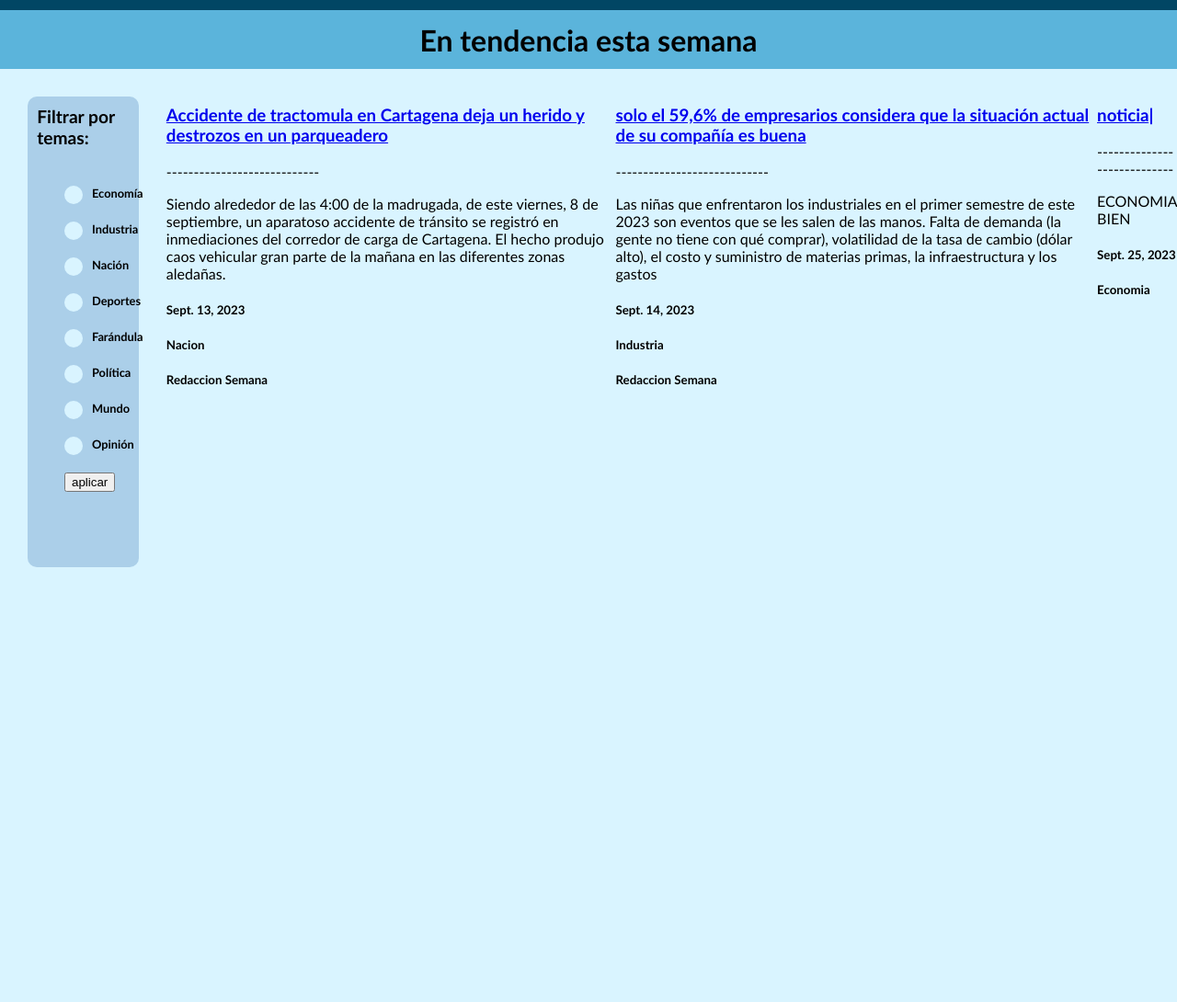
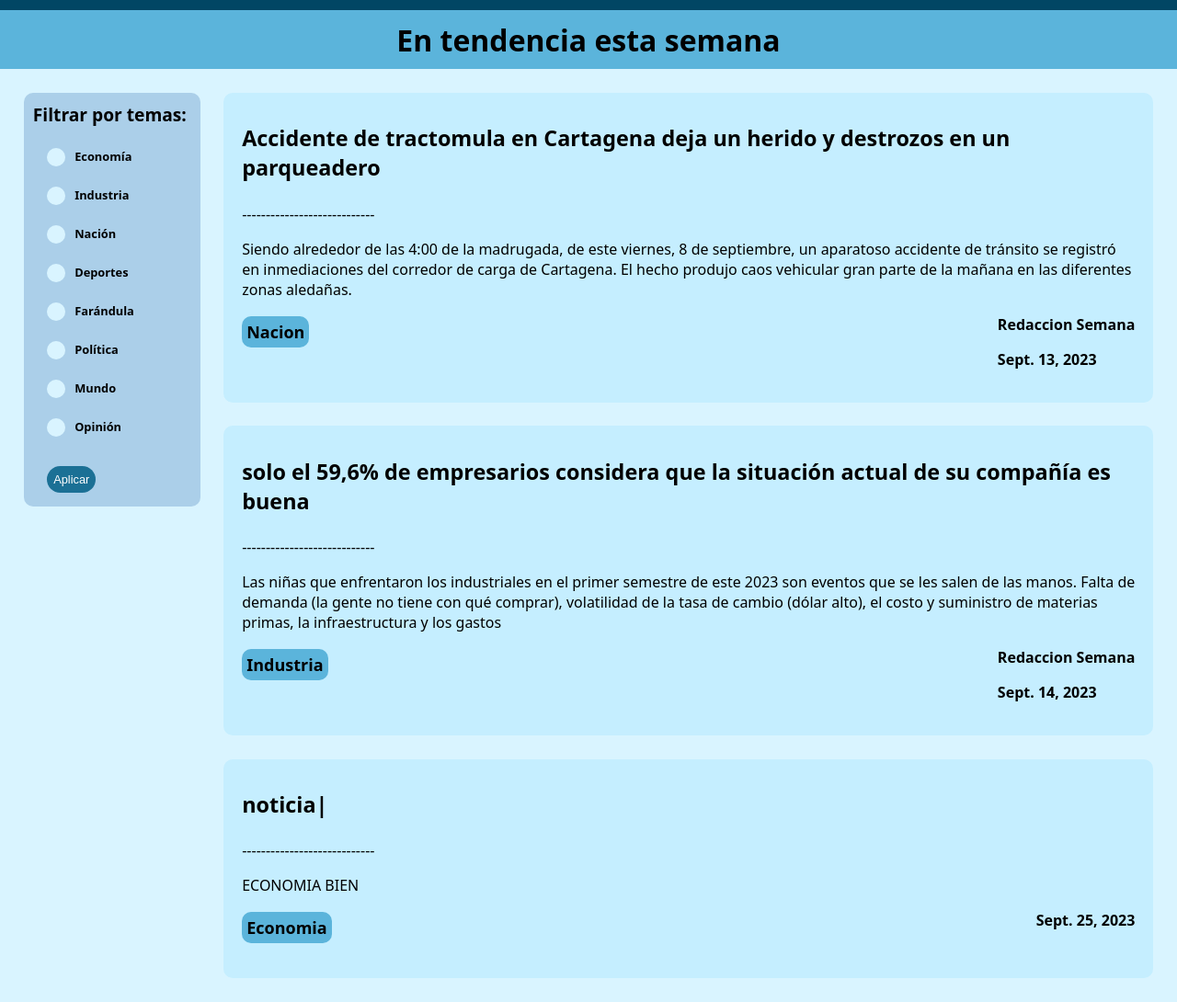
Before and after one commit to nicolasgutar/RyM, a Django app: page / in a window 1280 px wide. Shown: the part 169-1259 px from the top of the page at 92% size. Before the commit the page ends 786 px from the top, so only its background shows below. Run offline with Django 4.2, Linux system fonts and the light colour scheme; data comes from the database, SQL or seed files in the repository.

Commit message:
terminado tendencias

```diff
--- a/main/static/clases.css
+++ b/main/static/clases.css
@@ -1,5 +1,6 @@
 body{
     margin: 0px;
+    font-family: system-ui, -apple-system, BlinkMacSystemFont, 'Segoe UI', Roboto, Oxygen, Ubuntu, Cantarell, 'Open Sans', 'Helvetica Neue', sans-serif;
 }
 
 .contenedor-titulo{
@@ -17,38 +18,45 @@ body{
   height: 5vw
 }
 .contenedor-noticias{
-  display: flex;
-  margin-top: 20px;
+  margin-top: 2vw;
 }
 
 .title{
-    font-size: 5vw;
-    font-family: 'Times New Roman';
-    font-weight: bolder;
-    margin: 0px;
-    align-self: center;
+  font-size: 5vw;
+  font-family: 'Times New Roman';
+  font-weight: bolder;
+  margin: 0px;
+  align-self: center;
+}
+
+.titulo-noticia{
+  font-size: 20px;
+  text-decoration: none;
+  color: black;
+}
+.titulo-noticia:hover{
+  color: #1B7095;
 }
 
 .subtitle{
-  font-family: 'Gill Sans', 'Gill Sans MT', Calibri, 'Trebuchet MS', sans-serif;
   font-size: 2.5vw;
-  font-weight: 600;
+  font-weight: 700;
   margin: 0px;
 }
 .subtitle2{
   padding: 0.8vw;
   font-size: 1.5vw;
-  font-weight: 600;
+  font-weight: 700;
   margin: 0px;
 }
 
 .form-filtros{
-  padding-left: 40px;
-  padding-top: 30px;
-  font-family: 'Gill Sans', 'Gill Sans MT', Calibri, 'Trebuchet MS', sans-serif;
+  padding-left: 2vw;
+  padding-top: 1vw;
   font-size: 1vw;
   font-weight: 600;
-
+  width: inherit;
+  height: 25vw;
 }
 
 .form-checkbox{
@@ -61,6 +69,7 @@ body{
   border-radius: 50%;
   outline: none;
   margin: 0px;
+  font-size: auto;
 }
 .form-checkbox:checked {
   background-color: #1B7095; /* Cambia el color de fondo cuando está marcado */
@@ -75,24 +84,40 @@ body{
   display: flex;
   background-color: #D9F4FF;
   height: 100%;
-  font-family: 'Gill Sans', 'Gill Sans MT', Calibri, 'Trebuchet MS', sans-serif;
 }
 
 .filtros{
   position: sticky;
   background-color: #ABCFE9;
-  margin: 30px;
-  margin-top: 30px;
+  margin: 2vw;
+  margin-top: 2vw;
   top: 20px;
-  width: 35vw;
-  height: 40vw;
+  width: 15vw;
+  height: 30vw;
+  min-height: 450px;
   border-radius: 10px;
 }
 
 .noticia{
-  background-color: #ABCFE9;
+  background-color: #C5EEFF;
   border-radius: 10px;
-  margin-bottom: 20px;
+  margin-bottom: 2vw;
+  margin-right: 2vw;
+  padding: 20px;
+  padding-top: 10px;
+}
+
+.info-noticia{
+  display: flex;
+  justify-content: space-between;
+  font-weight: 600;
+}
+.tag-noticia{
+  background-color: #5BB4DB;
+  border-radius: 10px;
+  font-size: large;
+  align-self: baseline;
+  padding: 5px;
 }
 
 .big-text{
@@ -145,11 +170,12 @@ body{
 
 .submit-btn{
   background-color: #1B7095;
-  border-radius: 7px;
+  border-radius: 15px;
   color: white;
-  border-width: thin;
+  border: #D9F4FF;
   margin-top: 10px;
   font-size: inherit;
+  padding: 7px;
 }
 
 @media only screen and (max-width: 1315px) {
--- a/main/templates/main/tendencias.html
+++ b/main/templates/main/tendencias.html
@@ -24,24 +24,28 @@
             <label for="mun" class="form-option">Mundo</label><br><br>
             <input type="checkbox" name = "Opinion" class="form-checkbox" id="op">
             <label for="op" class="form-option">Opinión</label><br><br>
-            <input type="submit" value="aplicar">
+            <input type="submit" class="submit-btn" value="Aplicar">
         </form>
     </div>
     <div class="contenedor-noticias">
         {% for noticia in noticias %}
 
         {% if noticia.tags in applied_tags %}
-        <div>
+        <div class="noticia">
             {% if noticia.url == null %}
-            <a href = '/noticia/{{noticia.id}}'><h3>{{noticia.titulo}}</h3></a>
+            <a class="titulo-noticia" href = '/noticia/{{noticia.id}}'><h3>{{noticia.titulo}}</h3></a>
             {% else %}
-            <a href = {{noticia.url}}><h3>{{noticia.titulo}}</h3></a>
+            <a class="titulo-noticia" href = {{noticia.url}}><h3>{{noticia.titulo}}</h3></a>
             {% endif %}
             <p>----------------------------</p>
             <article>{{noticia.resumen}}</article>
-            <h5>{{noticia.fecha}}</h5>
-            <h5>{{noticia.tags}}</h5>
-            <h5>{{noticia.autor}}</h5>
+            <div class="info-noticia">
+                <p class="tag-noticia">{{noticia.tags}}</p>
+                <div>
+                    <p>{{noticia.autor}}</p>
+                    <p>{{noticia.fecha}}</p>
+                </div>
+            </div>
         </div>
         {% endif %}
 
```
